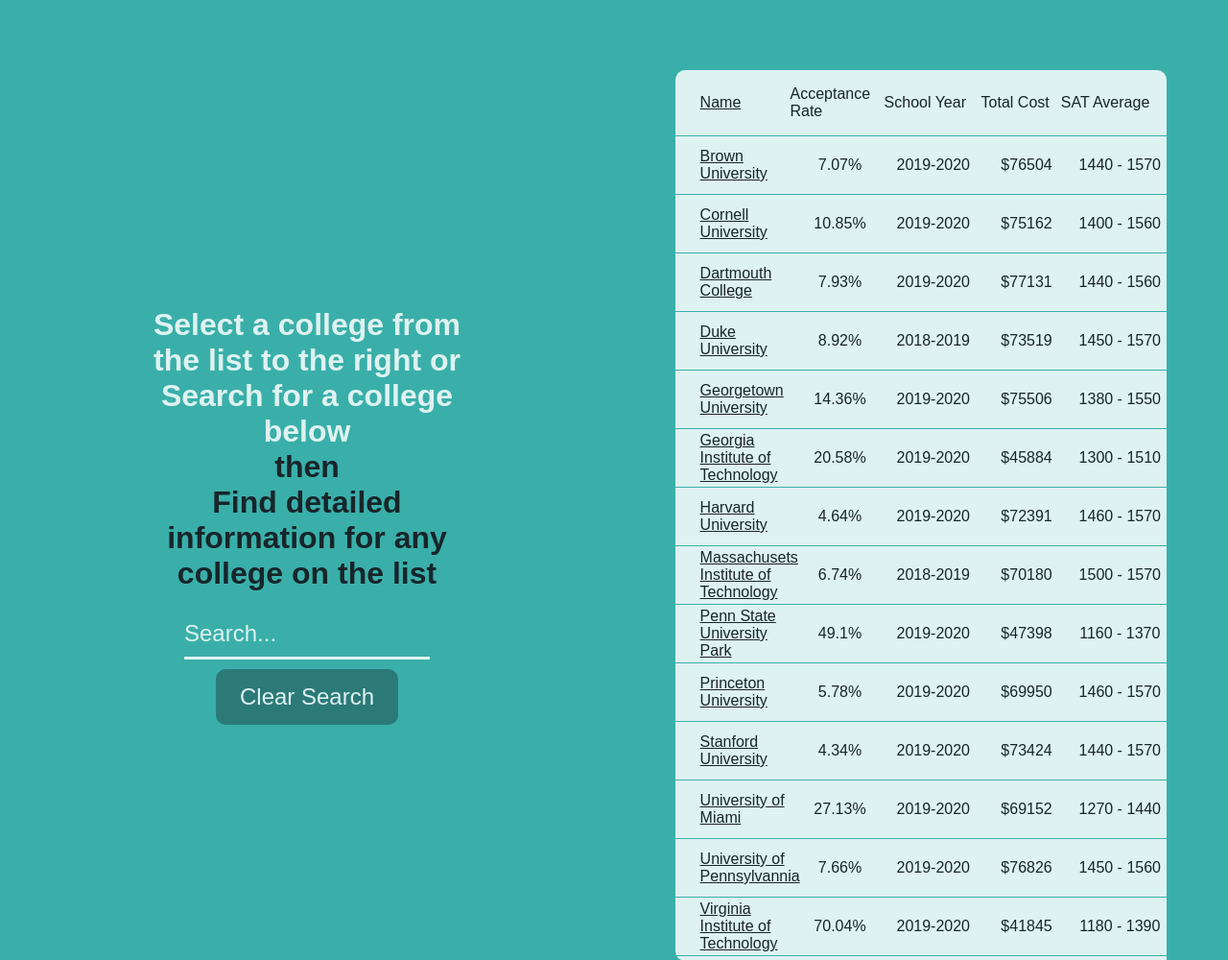
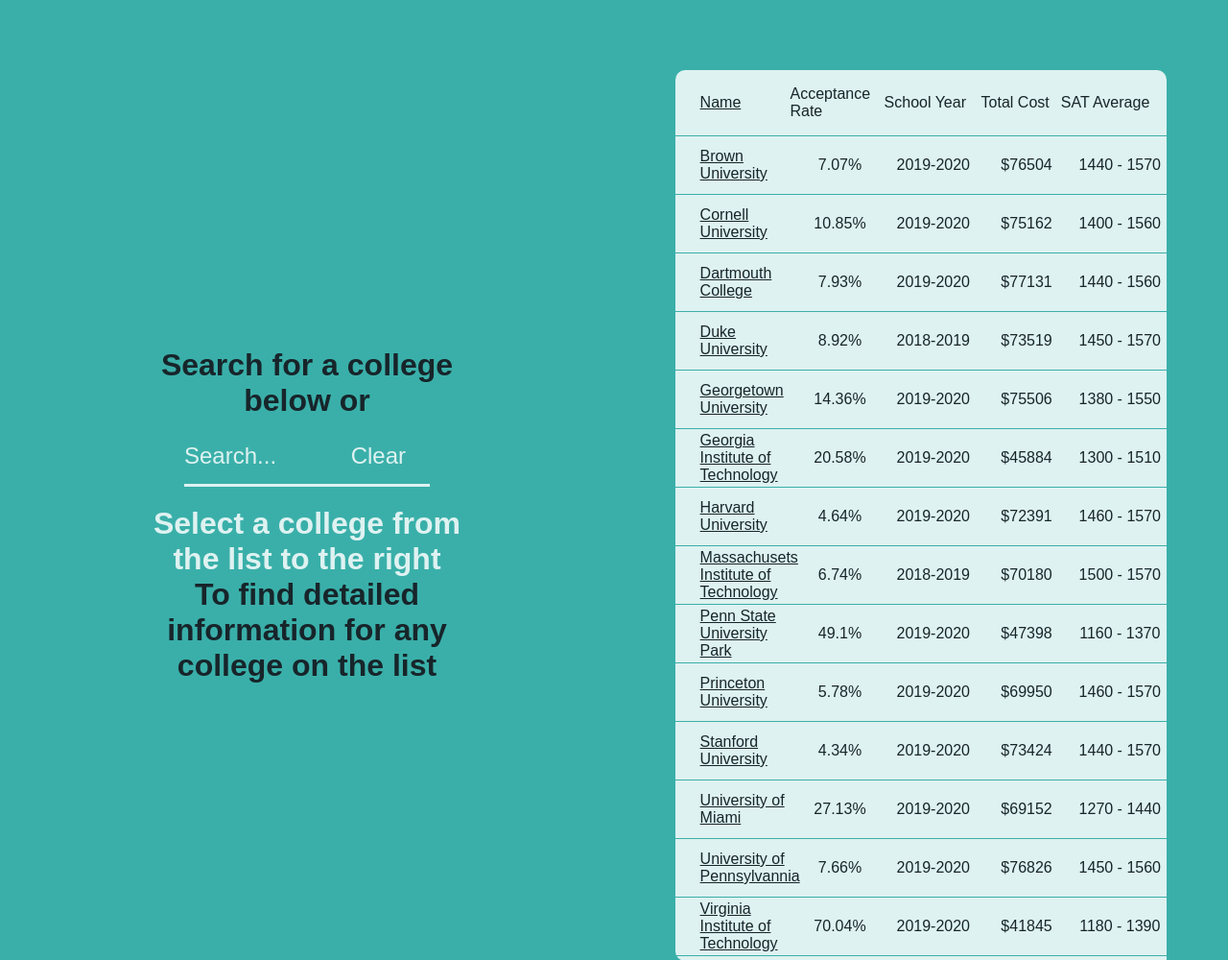
Before and after one commit to tomyyyD/djangoCollegeWebsite, a Django app: page / in a window 1280 px wide. Shown: the top 1000 px of the page at 96% size. Run offline with Django 3.2, Linux system fonts and the light colour scheme; data comes from the database, SQL or seed files in the repository; some libraries are stand-ins or nearby versions.

Commit message:
Search bar and home button style updates

```diff
--- a/query/static/query/css/style.css
+++ b/query/static/query/css/style.css
@@ -47,13 +47,16 @@
 }
 
 .searchContainer{
-    margin-top: 20px;
+    margin-top: 10px;
     display: flex;
-    width: 100%;
+    width: 50%;
     display: flex;
     justify-content: center;
+    height: 58px;
+    border-bottom: #def2f1 3px solid;
 }
 .top{
+    margin-left: 2%;
     margin-top: 0;
     width: fit-content;
 }
@@ -62,16 +65,15 @@
     border: 0;
     font-size: 1.5em;
     margin-right: 0;
-    padding: 10px 0px 10px;
+    padding: 0;
     background-color: #3aafa9;
     font-family: sans-serif;
-    border-bottom: 3px #def2f1 solid;
-    width: 50%;
+    width: 100%;
+    height: 100%;
     color: #def2f1;
     outline: none;
 }
 .menuSearch{
-    background-color: #2b7a78;
     width: 100%;
 }
 
@@ -97,24 +99,21 @@
 
 .menu{
     width: 100%;
-    background-color: #2b7a78;
-    padding-top: 5px;
-    padding-bottom: 5px;
+    background-color: #3aafa9;
+    padding-top: 10px;
+    padding-bottom: 10px;
     flex-direction: left;
 }
 
 .homeButton{
     display: block;
-    background-color: #2b7a78;
     color: #def2f1;
     text-decoration: none;
     width: auto;
     padding: 15px 25px 15px;
-    margin-left: 5px;
-    margin-right: 5px;
     transition-duration: 200ms;
     text-align: center;
-    border-radius: 10px;
+    /* border-bottom: #def2f1 3px solid; */
     font-size: 1.5em;
 }
 
--- a/query/static/query/js/scripts.js
+++ b/query/static/query/js/scripts.js
@@ -4,10 +4,10 @@
     console.log(window.innerWidth)
     if (window.innerWidth > 1200){
         console.log("desktop")
-        title.innerText = "Select a college from the list to the right or \rSearch for a college below"
+        title.innerText = "Select a college from the list to the right"
     }else{
         console.log("mobile")
-        title.innerText = "Select a college from the list below or \rSearch for a college below"
+        title.innerText = "Select a college from the list below"
     }
 }
 
--- a/query/templates/query/base.html
+++ b/query/templates/query/base.html
@@ -13,8 +13,7 @@
     <body>
         <span class="content">
             <div class="headingContainer">
-                <h1 class="titleText" id="title">Select a college from the list to the right or <br>Search for a college below</h1>
-                <h1 class="titleText">then<br>Find detailed information for any college on the list</h1>
+                <h1 class='titleText'>Search for a college below or</h1>
                 <form class="searchContainer" action="{% url 'searchResults' %}" method="get" autocomplete="off">
                     <input id="search" class="searchBar" name='q' type="text" placeholder="Search..." list="collegeSet">
                     <datalist id="collegeSet">
@@ -22,10 +21,13 @@
                             <option value="{{college.name}}">
                         {% endfor %}
                     </datalist>
+                    <a class="homeButton" href="/">Clear</a>
+
                 </form>
-                <div style="padding-top: 10px;">
-                    <a class="homeButton" href="/">Clear Search</a>
+                <div style="padding: 10px;">
                 </div>
+                <h1 class="titleText" id="title">Select a college from the list to the right</h1>
+                <h1 class="titleText">To find detailed information for any college on the list</h1>
 
             </div>
 
--- a/query/templates/query/details.html
+++ b/query/templates/query/details.html
@@ -8,7 +8,6 @@
     </head>
     <body>
         <div class='collegeData menu'>
-            <a href="/" class="homeButton">Home</a>
             <form class="searchContainer top" action="{% url 'searchResults' %}" method="get" autocomplete="off">
                 <input class="searchBar menuSearch" name='q' type="text" placeholder="Search..." list=collegeSet>
                 <datalist id="collegeSet">
@@ -16,6 +15,7 @@
                         <option value="{{college.name}}">
                     {% endfor %}
                 </datalist>
+                <a href="/" class="homeButton">Home</a>
             </form>
         </div>
         <div class="collegeData one">
```
